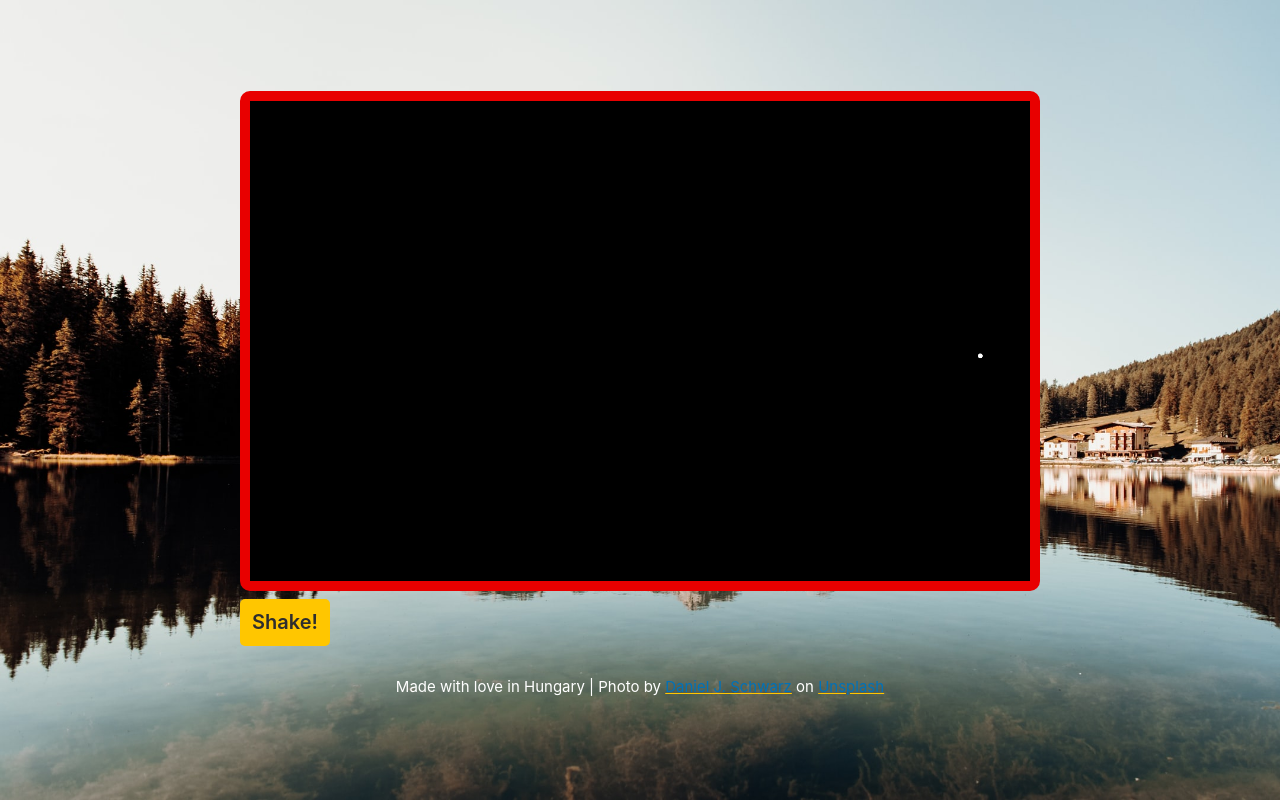
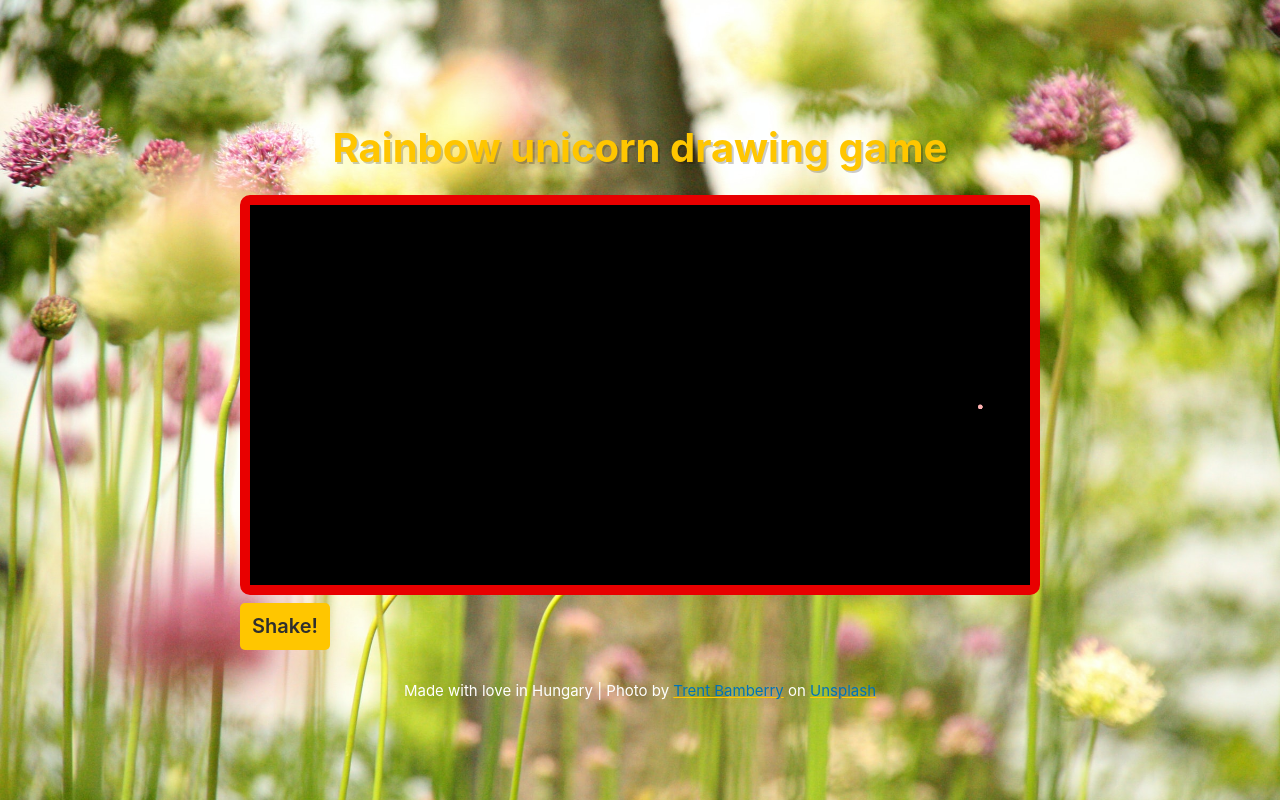
Before and after one commit to rekapalanki/js-drawing-game, a plain HTML site: page index.html in a window 1280 px wide. Drawn offline with Linux system fonts and the light colour scheme.

Commit message:
changing hue, adding header, changing background

```diff
--- a/index.html
+++ b/index.html
@@ -19,14 +19,18 @@
 
 <body>
   <div class="canvasWrap">
-    <canvas width="1600" height="1000" id="drawing-game"></canvas>
+    <h1>Rainbow unicorn drawing game</h1>
+    <canvas width="1600" height="800" id="drawing-game">
+      <p>Drawing game</p>
+      <img src="./src/alt_photo_fallback.JPG" alt="drawing game">
+    </canvas>
     <div class="buttons">
       <button class="shake">Shake!</button>
     </div>
 
     <footer>
-      <div>Made with love in Hungary | Photo by <a href="https://unsplash.com/@danieljschwarz">Daniel J. Schwarz</a> on
-        <a href="https://unsplash.com">Unsplash</a>
+      <div>Made with love in Hungary | Photo by <a href="https://unsplash.com/@trentbamberry">Trent Bamberry</a> on <a
+          href="https://unsplash.com/">Unsplash</a>
       </div>
     </footer>
 
--- a/script.js
+++ b/script.js
@@ -2,34 +2,45 @@
 
 const canvas = document.querySelector('#drawing-game');
 const ctx = canvas.getContext('2d');
+const shake = document.querySelector('.shake');
 const LINE_WIDTH = 10;
 
 // Setup canvas
 
 const {width, height} = canvas;
-let [x, y] = [
+let [x, y, hue] = [
   Math.floor(Math.random()*width),
   Math.floor(Math.random()*height),
+  0
 ]
 
 ctx.lineCap = 'round';
 ctx.lineJoin = 'round';
 ctx.lineWidth = LINE_WIDTH;
 
-ctx.fillStyle = '#000';
-ctx.fillRect(0, 0, width, height);
+const rect = () => {
+  ctx.fillStyle = '#000';
+  ctx.fillRect(0, 0, width, height)
+}
 
-ctx.beginPath();
-ctx.strokeStyle = '#fff';
-ctx.moveTo(x, y);
-ctx.lineTo(x, y);
-ctx.stroke();
+const startPoint = () =>  {
+  ctx.beginPath();
+  ctx.strokeStyle = `hsl(${hue}, 100%, 85%)`;
+  ctx.moveTo(x, y);
+  ctx.lineTo(x, y);
+  ctx.stroke();
+}
+
+rect();
+startPoint();
 
 // Create draw function
 
 const draw = ({key}) => {
   console.log(key);
+  hue += 3;
   ctx.beginPath();
+  ctx.strokeStyle = `hsl(${hue}, 100%, 85%)`;
   ctx.moveTo(x, y);
   switch (key) {
     case 'ArrowUp':
@@ -70,3 +81,9 @@ const arrowHandler = (event) => {
 window.addEventListener('keydown', arrowHandler)
 
 // Create clear function and click event listener
+
+const clickHandler = (event) => {
+  console.log(event);
+}
+
+shake.addEventListener('click', clickHandler);
--- a/style.css
+++ b/style.css
@@ -122,8 +122,14 @@ html {
     align-items: center;
     justify-items: center;
     background: white;
-    background: url(./src/daniel-j-schwarz-crzshbvMPcA-unsplash.jpg);
+    background: url(./src/trent-bamberry-yed2FOgHdzI-unsplash_large.jpg);
     background-size: cover;
+  }
+
+  h1 {
+    padding-top: 4rem;
+    text-align: center;
+    color: var(--yellow);
   }
 
   footer {
@@ -139,7 +145,7 @@ html {
     border-radius: 10px;
     /* Set the width and height to half the actual size so it doesn't look pixelated */
     width: 800px;
-    height: 500px;
+    height: 400px;
     background: white;
   }
 
```
Also changed, not shown: src/alt_photo_fallback.JPG (added), src/photo-credits02.txt (added), src/trent-bamberry-yed2FOgHdzI-unsplash.jpg (added), src/trent-bamberry-yed2FOgHdzI-unsplash_large.jpg (added), src/trent-bamberry-yed2FOgHdzI-unsplash_small.jpg (added).
